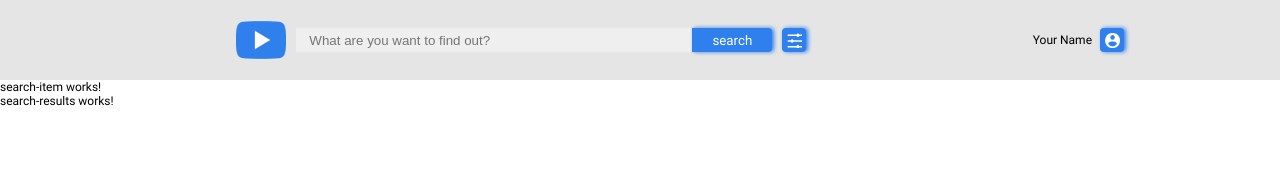
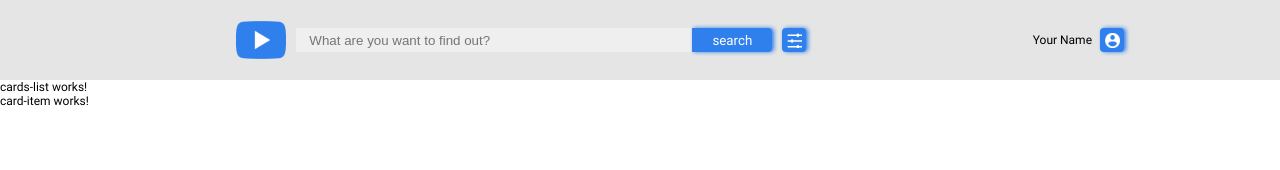
Before and after one commit to SplitCode/youtube-client-app, an Angular app in the folder YouTube-client-app/: page / in a window 1280 px wide. Shown: the top 170 px of the page. Built offline with nearby package versions, Linux system fonts and the light colour scheme.

Commit message:
refactor: rename search result to cards list

```diff
--- a/YouTube-client-app/src/app/app.component.html
+++ b/YouTube-client-app/src/app/app.component.html
@@ -1,5 +1,5 @@
 <app-header></app-header>
-<app-search-item></app-search-item>
-<app-search-results></app-search-results>
+<app-cards-list></app-cards-list>
+<app-card-item></app-card-item>
 
 <router-outlet />
--- /dev/null
+++ b/YouTube-client-app/src/app/components/cards-list/card-item/card-item.component.html
@@ -0,0 +1 @@
+<p>card-item works!</p>
--- /dev/null
+++ b/YouTube-client-app/src/app/components/cards-list/cards-list.component.html
@@ -0,0 +1 @@
+<p>cards-list works!</p>
--- a/YouTube-client-app/src/app/components/search-results/search-item/search-item.component.html
+++ /dev/null
@@ -1 +0,0 @@
-<p>search-item works!</p>
--- a/YouTube-client-app/src/app/components/search-results/search-results.component.html
+++ /dev/null
@@ -1 +0,0 @@
-<p>search-results works!</p>
```
Also changed, not shown: YouTube-client-app/src/app/app.component.ts (+4 -4 lines), YouTube-client-app/src/app/components/cards-list/card-item/card-item.component.ts (added, +10 -0 lines), YouTube-client-app/src/app/components/cards-list/cards-list.component.ts (added, +10 -0 lines), YouTube-client-app/src/app/components/search-results/search-item/search-item.component.ts (deleted, +0 -12 lines), YouTube-client-app/src/app/components/search-results/search-results.component.ts (deleted, +0 -12 lines), YouTube-client-app/src/app/components/cards-list/card-item/card-item.component.scss (added), YouTube-client-app/src/app/components/cards-list/cards-list.component.scss (added), 2 other files (tests, documents, lock files or other folders).
